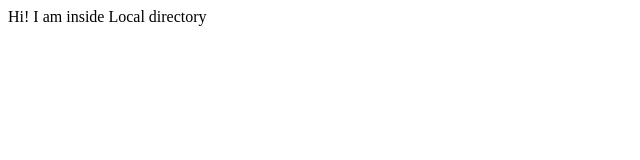
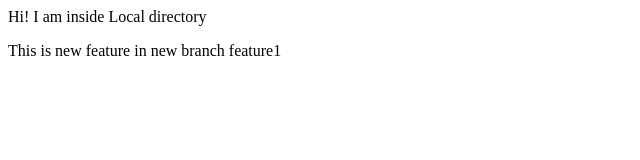
Before and after one commit to akash5543/local, a plain HTML site: page index.html in a window 1280 px wide. Shown: the whole page, without its empty margins (0-640 px from the left). Drawn offline with Linux system fonts and the light colour scheme.

Commit message:
update index.html file in a branch

```diff
--- a/index.html
+++ b/index.html
@@ -1 +1,2 @@
 <p>Hi! I am inside Local directory</p>
+<p>This is new feature in new branch feature1</p>
```
